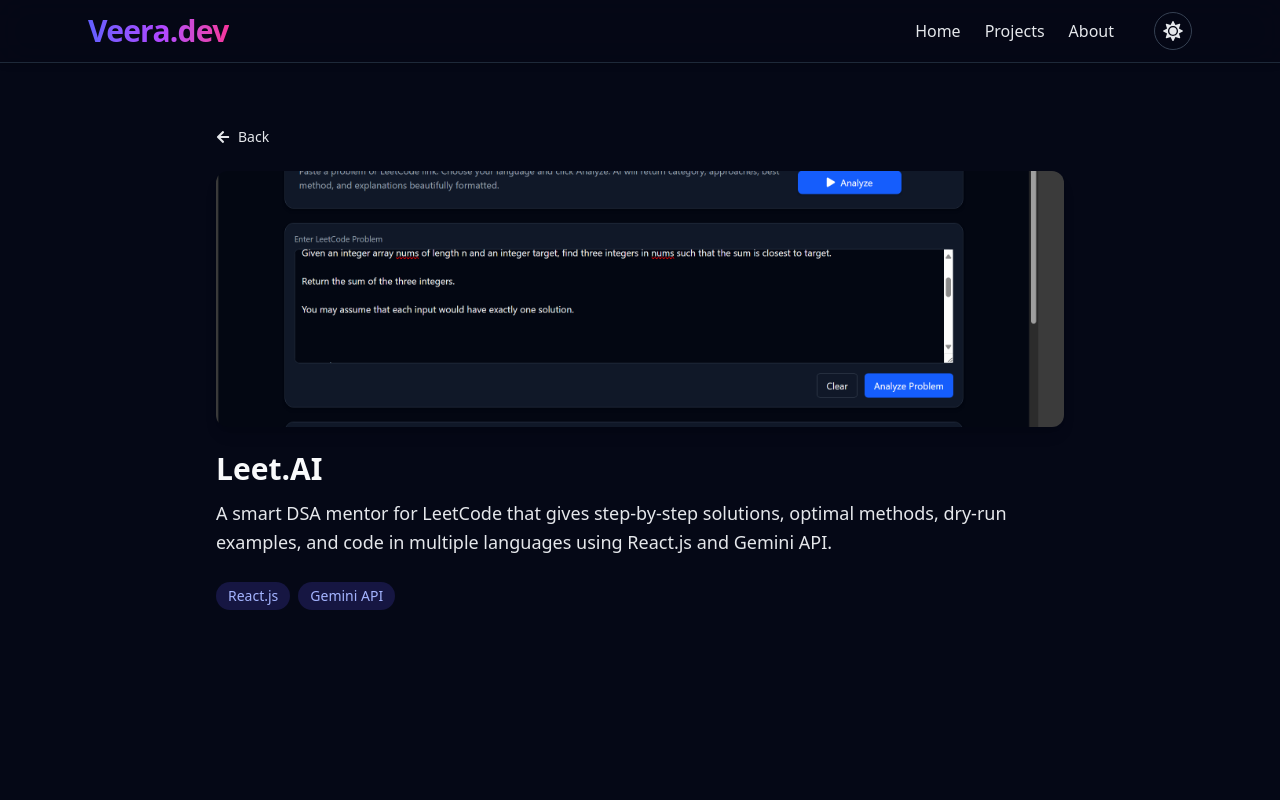
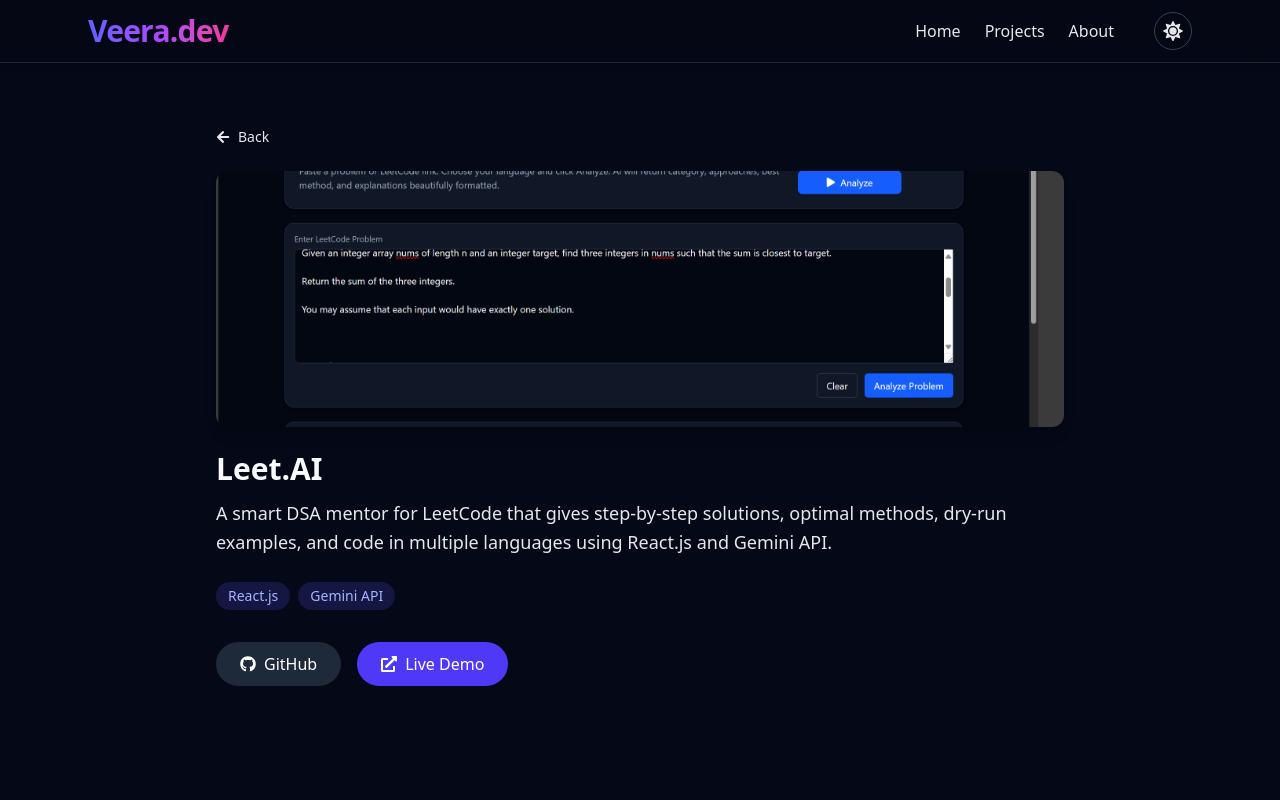
Before and after one commit to Cveerababu15/React-Portfolia, a React (Vite) app: page /project/1 in a window 1280 px wide. Shown: the top 800 px of the page. Built offline with nearby package versions, Linux system fonts and the light colour scheme.

Commit message:
added the Github and Live Links in the ProjectData.jsx file

```diff
--- a/src/Data/projectsData.jsx
+++ b/src/Data/projectsData.jsx
@@ -7,7 +7,8 @@
 import chatWeb from '../Images/ChatWEB.png'
 import ServiceBook from '../Images/ServiceBook.png'
 import RestuarentWeb from '../Images/RestuarentWeb.png'
-import Booking from '../Images/Booking.png'
+import Booking from '../Images/Booking.png';
+import AgroConnect from '../Images/AgroConnect.png';
 
 export const projects = [
   {
@@ -17,6 +18,8 @@
       "A smart DSA mentor for LeetCode that gives step-by-step solutions, optimal methods, dry-run examples, and code in multiple languages using React.js and Gemini API.",
     image: Leet,
     tech: ["React.js", "Gemini API"],
+    github: "https://github.com/Cveerababu15/AI-Resume-Maker",
+    live: "/",
     category: "AI / ML"
   },
   {
@@ -26,6 +29,8 @@
       "An AI-powered resume and cover letter optimizer that generates tailored content and ATS analysis using React.js, Bootstrap, and Gemini API.",
     image: aiResumeI,
     tech: ["React.js", "Bootstrap", "Gemini API"],
+    github: "https://github.com/Cveerababu15/AI-Resume-Maker",
+    live: "/",
     category: "AI / ML"
   },
   {
@@ -35,6 +40,8 @@
       "A movie discovery platform fetching popular movies with favorites stored in localStorage.",
     image: movie,
     tech: ["React.js", "API Integration", "LocalStorage"],
+    github: "https://github.com/Cveerababu15/Movie_WEB",
+    live: "https://cveerababu15.github.io/Movie_WEB/",
     category: "React"
   },
   {
@@ -44,6 +51,8 @@
       "A responsive weather web application built with HTML, CSS, JavaScript using the OpenWeather API. Users can check real-time weather by entering any city.",
     image: weatherImg,
     tech: ["HTML", "CSS", "JavaScript", "OpenWeather API"],
+    github: "https://github.com/Cveerababu15/Weather_Webiste",
+    live: "https://cveerababu15.github.io/Weather_Webiste/",
     category: "API"
   },
   {
@@ -53,6 +62,8 @@
       "A web-based virtual assistant built with JavaScript, HTML, CSS providing interactive responses and tasks in real-time.",
     image: virtualAssistantImg,
     tech: ["HTML", "CSS", "JavaScript"],
+    github: "https://github.com/Cveerababu15/Voice_Assistance",
+    live: "https://cveerababu15.github.io/Voice_Assistance/",
     category: "JavaScript"
   },
   {
@@ -62,6 +73,8 @@
       "A web app that generates images based on user input using the Unsplash API. Users can type a keyword and fetch related images dynamically using HTML, CSS, and JavaScript.",
     image: texttoimg,
     tech: ["HTML", "CSS", "JavaScript", "Unsplash API"],
+    github: "",
+    live: "",
     category: "API"
   },
   {
@@ -70,6 +83,9 @@
     description: "A full-stack real-time chat application built using MERN stack and Socket.io...",
     image: chatWeb,
     tech: ["MERN", "React.js", "Node.js", "Express.js", "Socket.io", "MongoDB", "CSS"],
+    github: "https://github.com/Cveerababu15/ChitChat-WEB",
+    live: "https://chit-chat-web-zeta.vercel.app/",
+    new: true,
     category: "MERN"
   },
   {
@@ -79,6 +95,8 @@
       "A full-stack service booking platform with user and admin roles, allowing users to book services and admins to manage services and bookings.",
     image: ServiceBook,
     tech: ["MERN", "React.js", "Node.js", "Express.js", "MongoDB", "JWT", "Tailwind CSS"],
+    github: "https://github.com/Cveerababu15/Service-Booking-Website",
+    live: "https://service-booking-website-alpha.vercel.app/",
     category: "MERN"
   },
   {
@@ -88,6 +106,9 @@
       "A full-stack restaurant management system to manage menus, orders, reservations, and admin operations with secure authentication.",
     image: RestuarentWeb,
     tech: ["MERN", "React.js", "Node.js", "Express.js", "MongoDB", "Cloudinary", "Tailwind CSS"],
+    github: "",
+    live: "",
+    new: true,
     category: "MERN"
   },
   {
@@ -97,6 +118,21 @@
       "A full-stack booking website with a customer reservation system and a separate admin dashboard to manage bookings and availability.",
     image: Booking,
     tech: ["MERN", "React.js", "Node.js", "Express.js", "MongoDB"],
+    github: "https://github.com/Cveerababu15/BookIng-Website",
+    live: "https://book-ing-website.vercel.app/",
+    new: true,
+    category: "MERN"
+  },
+  {
+    id: 11,
+    title: "AgroConnect — Farm-to-Table Supply Chain Platform",
+    description:
+      "Built a full-stack farm-to-table platform connecting farmers, restaurants, and delivery drivers using the MERN stack. Features JWT-based authentication with role-based access, REST APIs for managing products and orders, and separate dashboards for each user role with responsive UI using React.js and Tailwind CSS.",
+    image: AgroConnect,
+    tech: ["MERN", "React.js", "Node.js", "Express.js", "MongoDB", "Tailwind CSS", "JWT"],
+    github: "https://github.com/Cveerababu15/AgroConnect",
+    live: "https://agro-connect-wgmn.vercel.app/",
+    new: true,
     category: "MERN"
   }
 ];
--- a/src/Pages/ProjectDetail.jsx
+++ b/src/Pages/ProjectDetail.jsx
@@ -1,5 +1,5 @@
 import { useParams, useNavigate } from "react-router-dom";
-import { FaArrowLeft } from "react-icons/fa";
+import { FaArrowLeft, FaGithub, FaExternalLinkAlt } from "react-icons/fa";
 import { projects } from "../Data/projectsData";
 
 export default function ProjectDetail() {
@@ -40,7 +40,7 @@
         </p>
 
         {/* Tech */}
-        <div className="flex flex-wrap gap-2 mb-6">
+        <div className="flex flex-wrap gap-2 mb-8">
           {project.tech.map((t, i) => (
             <span
               key={i}
@@ -50,6 +50,30 @@
             </span>
           ))}
         </div>
+
+        {/* Links */}
+        <div className="flex flex-wrap gap-4">
+          {project.github && (
+            <a
+              href={project.github}
+              target="_blank"
+              rel="noopener noreferrer"
+              className="flex items-center gap-2 px-6 py-2.5 rounded-full bg-gray-900 dark:bg-gray-800 text-white hover:bg-gray-800 dark:hover:bg-gray-700 transition"
+            >
+              <FaGithub /> GitHub
+            </a>
+          )}
+          {project.live && (
+            <a
+              href={project.live}
+              target="_blank"
+              rel="noopener noreferrer"
+              className="flex items-center gap-2 px-6 py-2.5 rounded-full bg-indigo-600 text-white hover:bg-indigo-700 transition"
+            >
+              <FaExternalLinkAlt /> Live Demo
+            </a>
+          )}
+        </div>
       </div>
     </div>
   );
```
Also changed, not shown: src/Images/AgroConnect.png (added).
